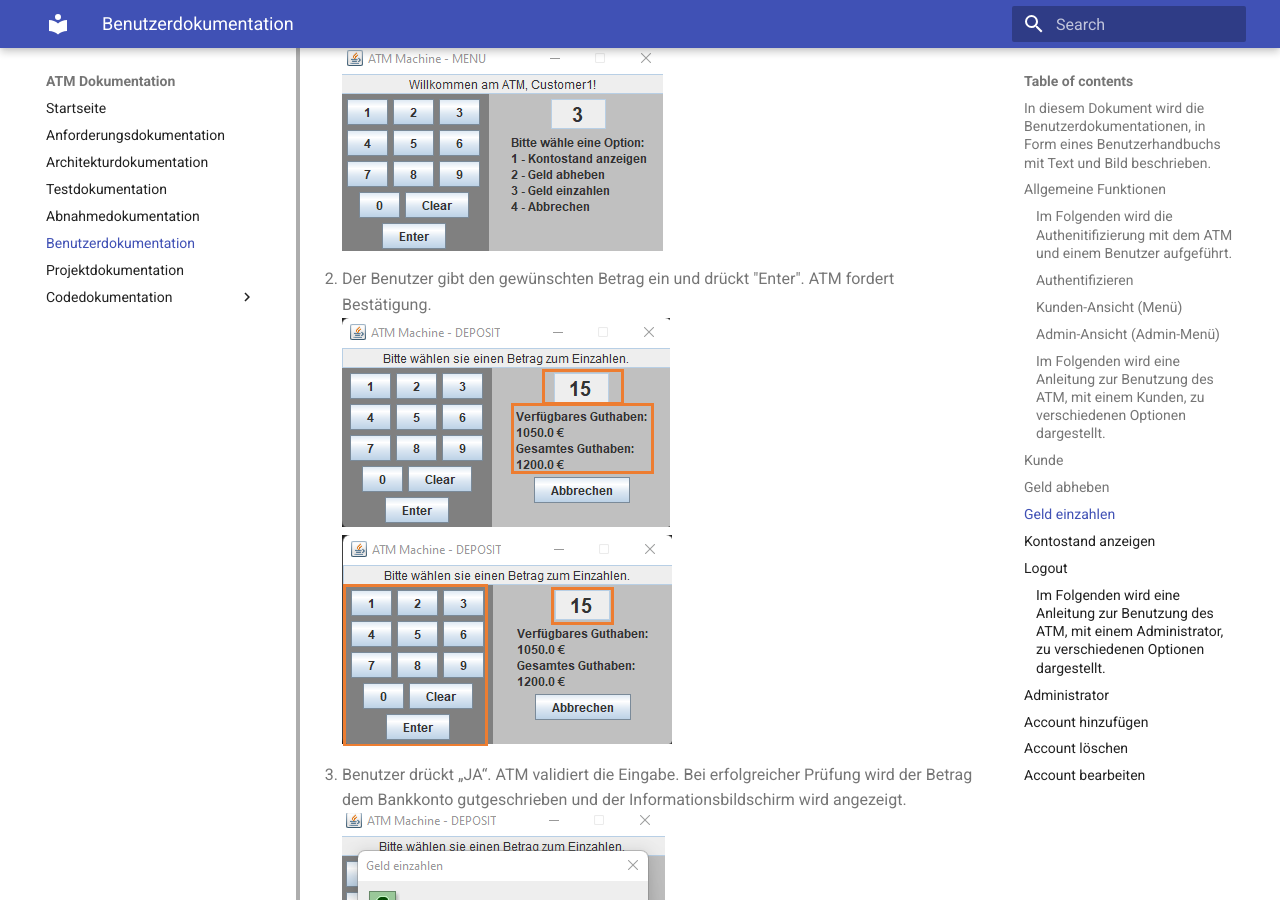
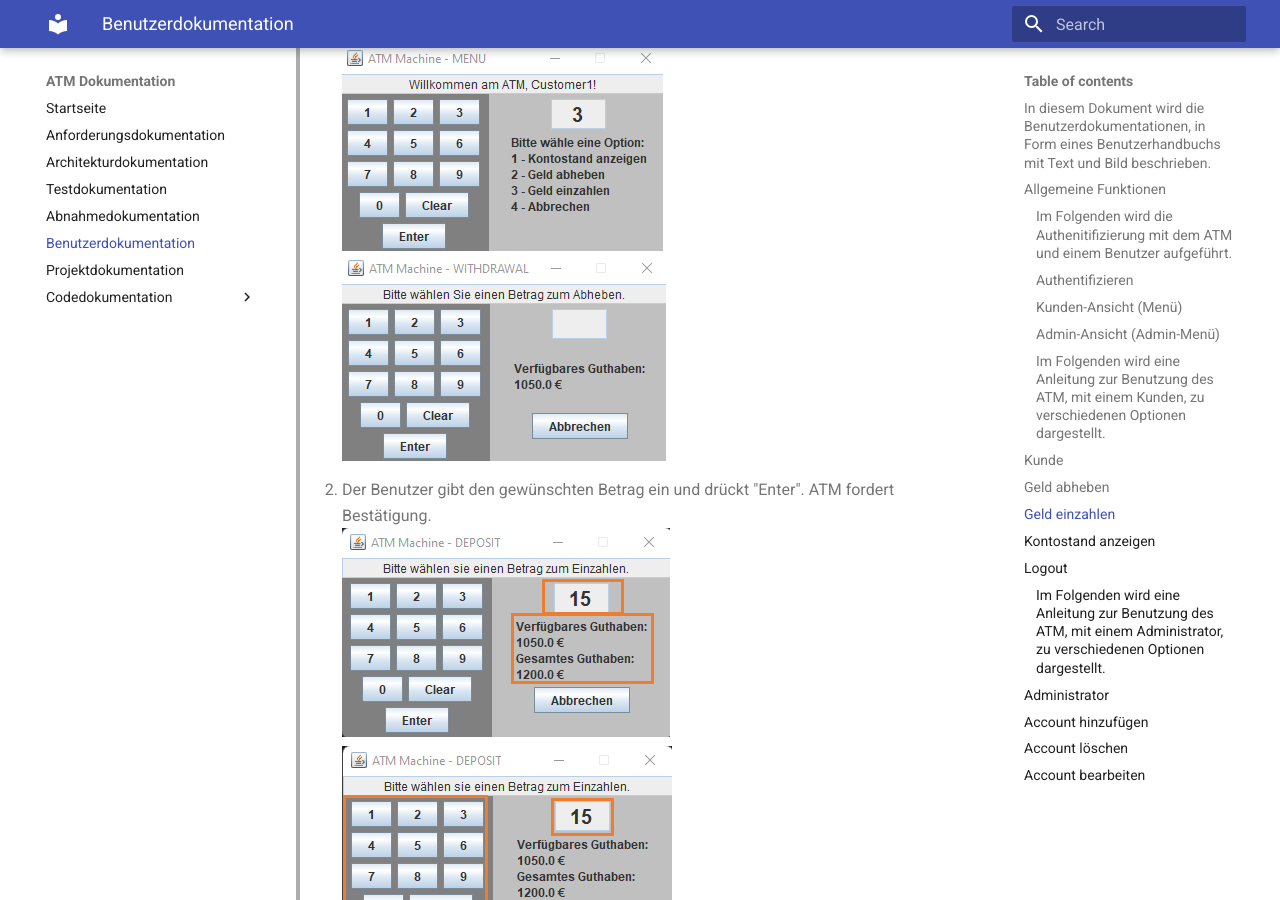
Before and after one commit to Halfpipe-SD/ATM, an MkDocs documentation site: the page built from docs/docs/user-docs.md, in a window 1280 px wide and 900 px high, scrolled down 3354 px. Built offline with MkDocs 1.6.1 and Material for MkDocs 9.7.7, drawn with Linux system fonts in a browser that asks for light colours.

Commit message:
#5 added pic

```diff
--- a/docs/docs/user-docs.md
+++ b/docs/docs/user-docs.md
@@ -42,6 +42,7 @@ Nach erfolgreichem „Login“ wird entweder die Kunden-Ansicht, oder die Admin-
 
 > 1. Der Benutzer wählt „Geld einzahlen“ . ATM zeigt das verfügbare Guthaben an und erfordert die Eingabe des Betrags.<br>
 > ![udoc](images/BenutzerDoku/BH-EinZahlen.png)
+>![udoc](images/BenutzerDoku/BH-einzahlung.png)
 > 2. Der Benutzer gibt den gewünschten Betrag ein und drückt "Enter". ATM fordert Bestätigung.<br>
 > ![udoc](images/BenutzerDoku/BH-Einzahlung1.png)
 > ![udoc](images/BenutzerDoku/BH-Einzahlung1.1.png)
```
Also changed, not shown: docs/docs/images/BenutzerDoku/BH-einzahlung.png (added).
